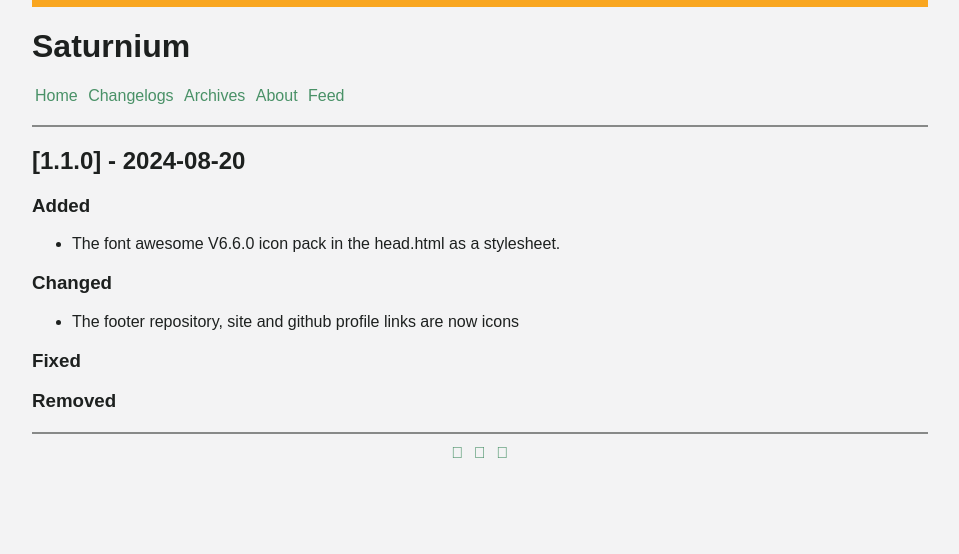
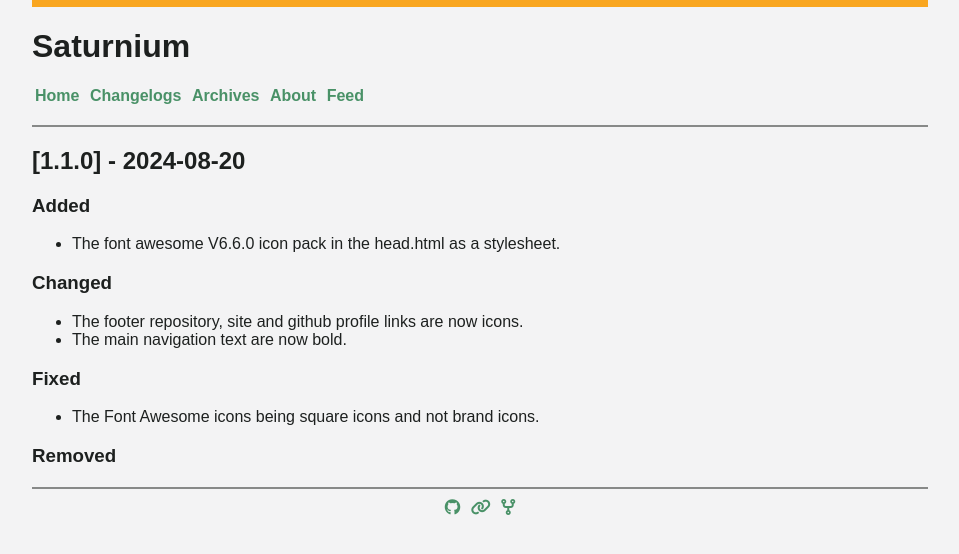
Before and after one commit to Stefenmarg/Saturnium, a Jekyll site: the page built from _posts/2024-08-20-version-1.1.0.md, in a window 1280 px wide. Shown: the top 554 px of the page, without its empty margins (160-1119 px from the left). Built offline with Jekyll 4.4.1, drawn with Linux system fonts in a browser that asks for light colours; nearby versions of some CDN libraries.

Commit message:
Quick Fix for the icons not working.

```diff
--- a/_posts/2024-08-20-version-1.1.0.md
+++ b/_posts/2024-08-20-version-1.1.0.md
@@ -10,8 +10,10 @@ category: 'changelog'
  - The font awesome V6.6.0 icon pack in the head.html as a stylesheet.
 
 ### Changed
- - The footer repository, site and github profile links are now icons
+ - The footer repository, site and github profile links are now icons.
+ - The main navigation text are now bold.
 
 ### Fixed
+ - The Font Awesome icons being square icons and not brand icons.
 
 ### Removed
--- a/assets/css/style.css
+++ b/assets/css/style.css
@@ -10,7 +10,7 @@ Here's the link too if it helps better:
 */
 
 html * {
-    font-family: Arial !important;
+    font-family: Arial;
 }
 
 body {
@@ -22,9 +22,6 @@ body {
 
 a {
     color: #499167;
-}
-a:visited {
-    color: #1d3a29;
 }
 
 .center {
@@ -40,7 +37,14 @@ a:visited {
     margin-left: 3px;
     margin-right: 3px;
     text-decoration: none;
+    font-weight: bold;
     bottom: 0;
+    transition: all 0.3s ease-in-out;
+}
+
+.navigation:hover {
+    transform: scale(1.5);
+    color: #1d3a29;
 }
 
 .ribbon {
@@ -56,3 +60,9 @@ a:visited {
     border-top-style: solid;
     border-top-color: rgba(29, 32, 31, .5);
 }
+
+.social {
+    text-decoration: none;
+    margin-left: 5px;
+    margin-right: 5px;
+}
```
